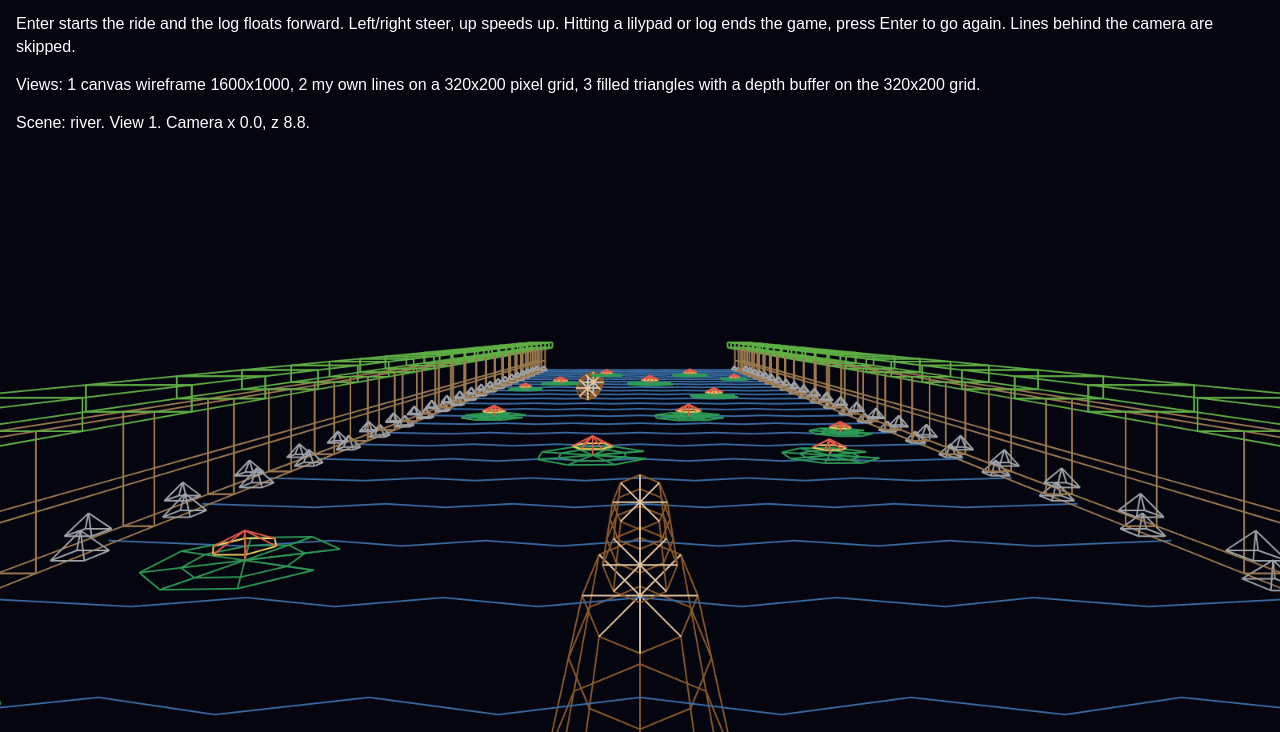
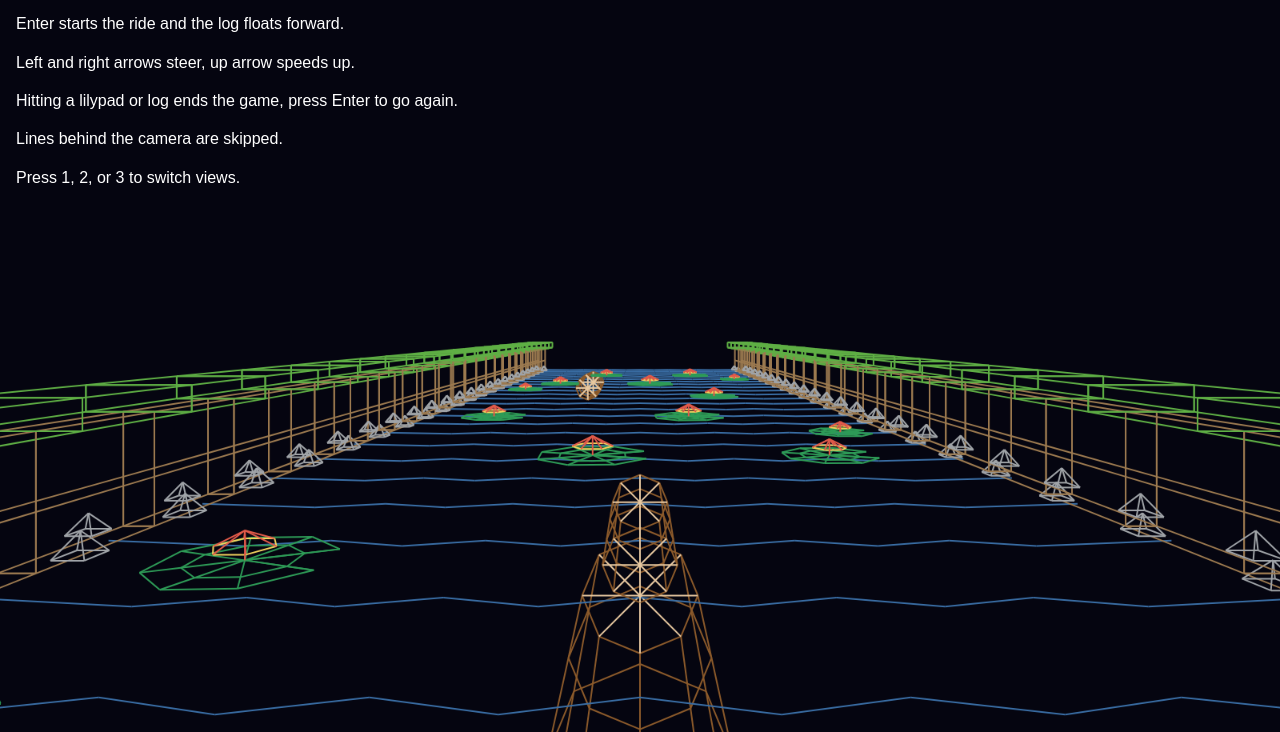
Before and after one commit to austinheiss/pinhole-camera-project1cg, a plain HTML site: page index.html in a window 1280 px wide. Shown: the part 68-800 px from the top of the page. Drawn offline with Linux system fonts and the light colour scheme.

Commit message:
remove debug prints, update text format

```diff
--- a/index.html
+++ b/index.html
@@ -15,16 +15,17 @@
 <header>
   <h1>Log Ride</h1>
   <div>Austin Heiss · <a href="https://github.com/austinheiss/pinhole-camera-project1cg">GitHub</a></div>
-  <p>Enter starts the ride and the log floats forward. Left/right steer, up speeds up. Hitting a lilypad or log ends the game, press Enter to go again. Lines behind the camera are skipped.</p>
-  <p>Views: 1 canvas wireframe 1600x1000, 2 my own lines on a 320x200 pixel grid, 3 filled triangles with a depth buffer on the 320x200 grid.</p>
-  <p id="info"></p>
+  <p>Enter starts the ride and the log floats forward.
+  <p>Left and right arrows steer, up arrow speeds up.
+  <p>Hitting a lilypad or log ends the game, press Enter to go again.</p>
+  <p>Lines behind the camera are skipped.</p>
+  <p>Press 1, 2, or 3 to switch views.</p>
 </header>
 <canvas id="canvas" width="1600" height="1000"></canvas>
 <script src="models/models.js"></script>
 <script>
 const canvas = document.getElementById("canvas");
 const ctx = canvas.getContext("2d");
-const info = document.getElementById("info");
 
 const W = 1600;
 const H = 1000;
@@ -168,7 +169,6 @@ function draw() {
     ctx.fillText("Game over", W / 2, H / 2);
     ctx.fillText("Press Enter", W / 2, H / 2 + 90);
   }
-  info.textContent = "Scene: " + mode + ". View " + view + ". Camera x " + camera.x.toFixed(1) + ", z " + camera.z.toFixed(1) + ".";
 }
 
 function placeLog() {
```
